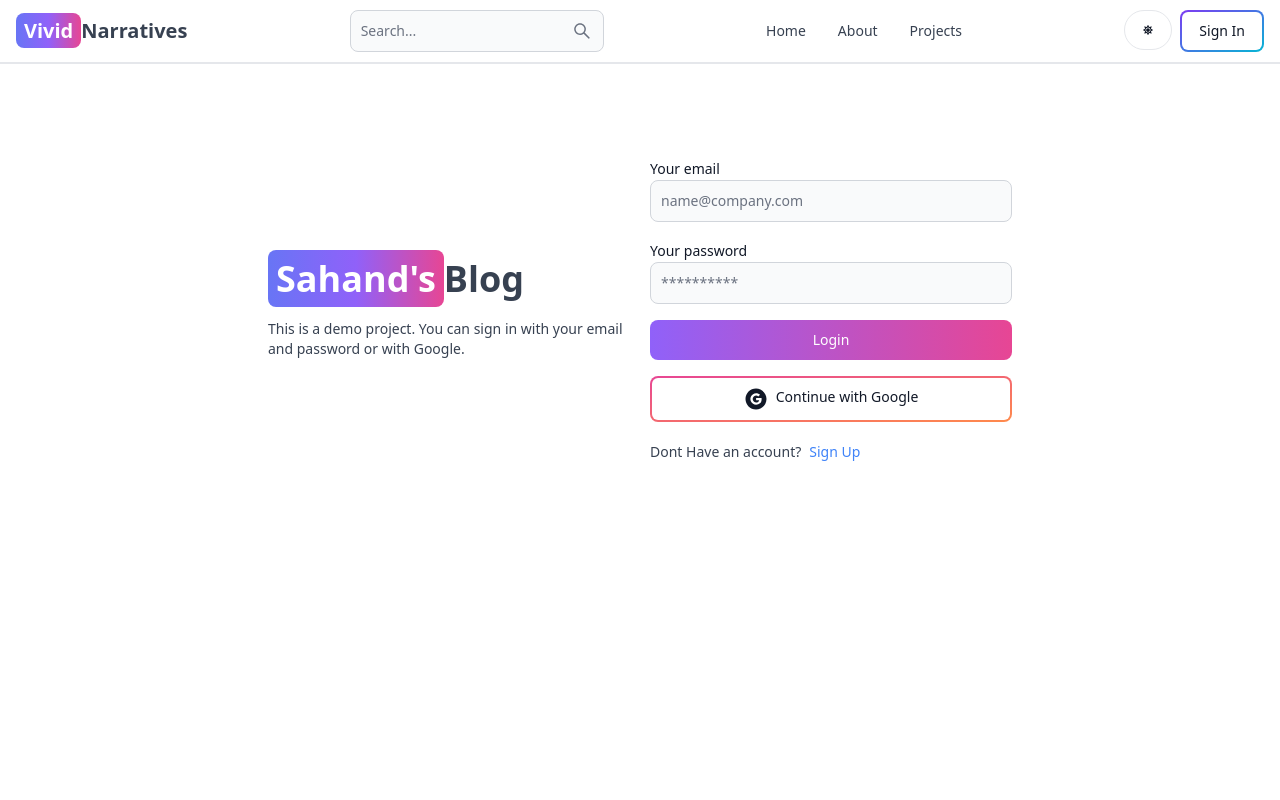
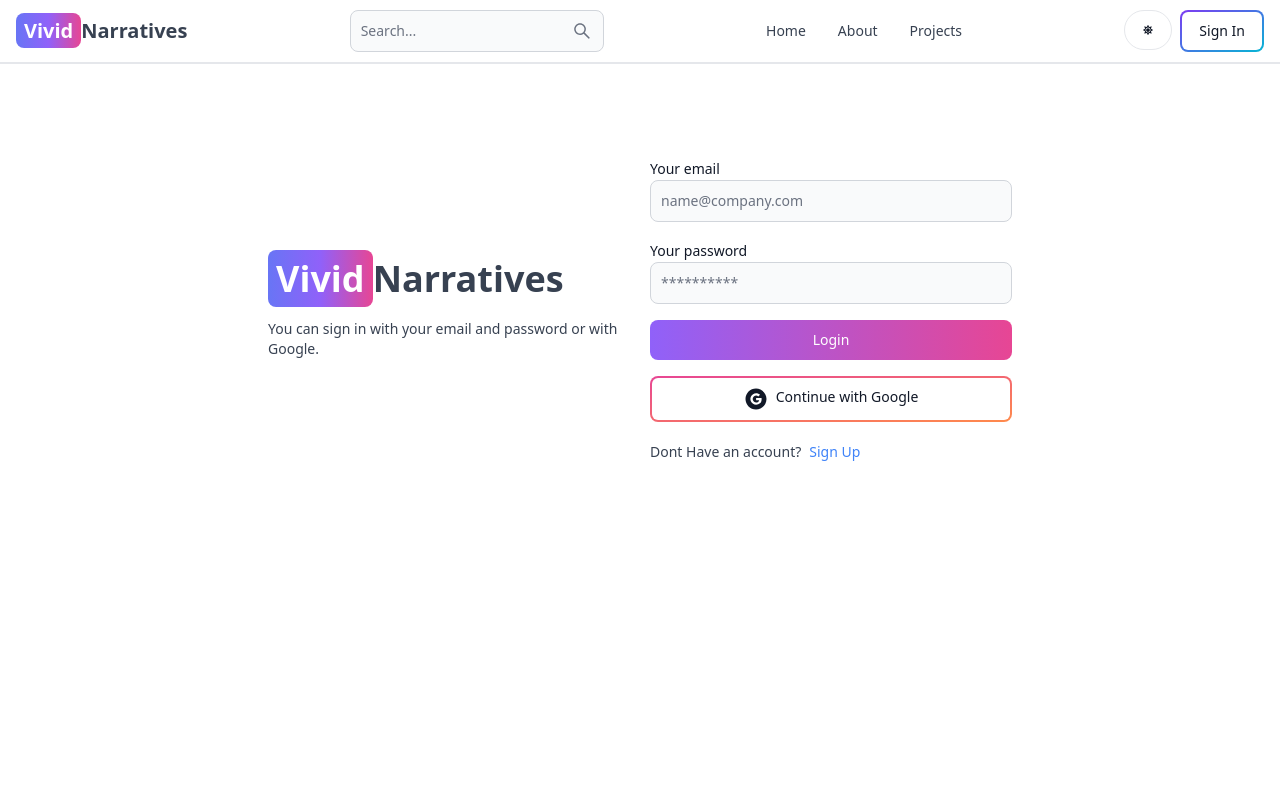
Before and after one commit to Ujjwal-Patel-02/Blog-App, a React (Vite) app in the folder client/: page /login in a window 1280 px wide. Shown: the top 800 px of the page. Built offline with nearby package versions, Linux system fonts and the light colour scheme; no server answers.

Commit message:
Login and register changes

```diff
--- a/client/src/pages/Login.jsx
+++ b/client/src/pages/Login.jsx
@@ -2,11 +2,7 @@
 import { useState } from "react";
 import { Link, useNavigate } from "react-router-dom";
 import { useDispatch, useSelector } from "react-redux";
-import {
-  login,
-  loginSuccesss,
-  loginFailure,
-} from "../redux/Slices/userSlice";
+import { login, loginSuccesss, loginFailure } from "../redux/Slices/userSlice";
 import OAuth from "../components/OAuth";
 
 export default function Login() {
@@ -49,13 +45,12 @@
         <div className="flex-1">
           <Link to="/" className="font-bold dark:text-white text-4xl">
             <span className="px-2 py-1 bg-gradient-to-r from-indigo-500 via-purple-500 to-pink-500 rounded-lg text-white">
-              Sahand's
+              Vivid
             </span>
-            Blog
+            Narratives
           </Link>
           <p className="text-sm mt-5">
-            This is a demo project. You can sign in with your email and password
-            or with Google.
+            You can sign in with your email and password or with Google.
           </p>
         </div>
         {/* right */}
--- a/client/src/pages/Register.jsx
+++ b/client/src/pages/Register.jsx
@@ -44,13 +44,12 @@
         <div className="flex-1">
           <Link to="/" className="font-bold dark:text-white text-4xl">
             <span className="px-2 py-1 bg-gradient-to-r from-indigo-500 via-purple-500 to-pink-500 rounded-lg text-white">
-              Sahand's
+              Vivid
             </span>
-            Blog
+            Narratives
           </Link>
           <p className="text-sm mt-5">
-            This is a demo project. You can sign up with your email and password
-            or with Google.
+            You can sign up with your email and password or with Google.
           </p>
         </div>
         {/* right */}
```
